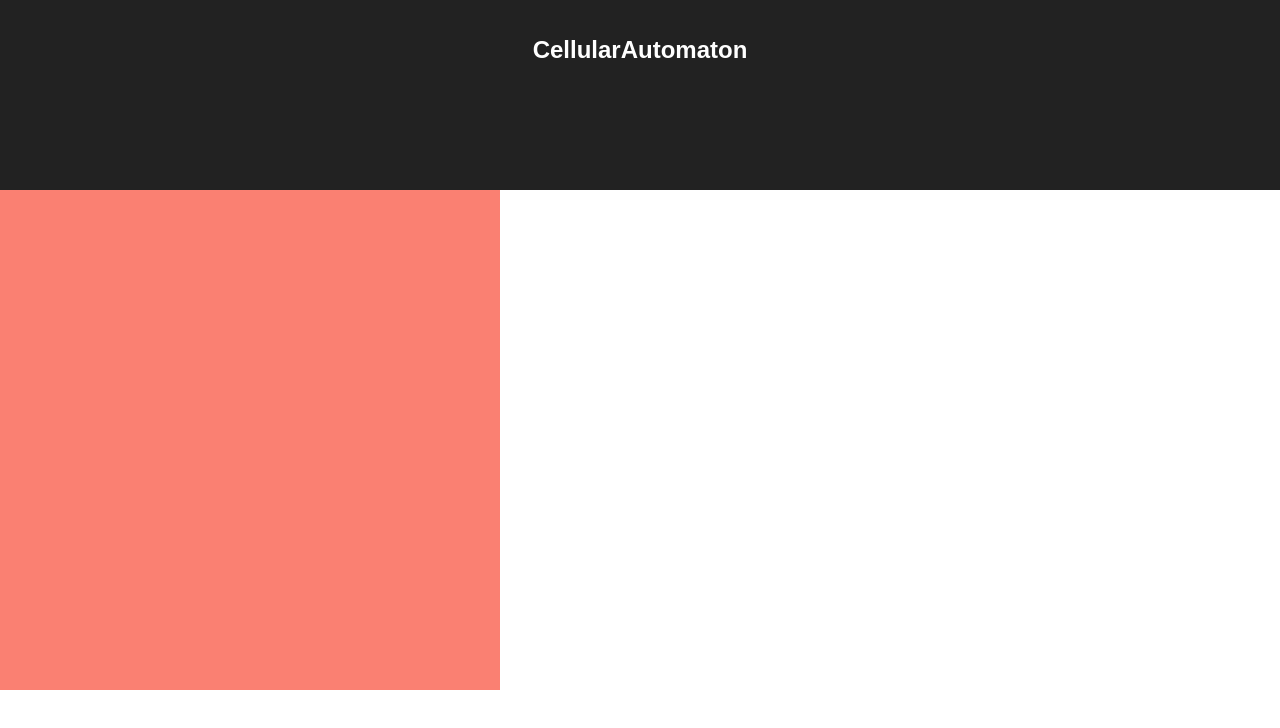
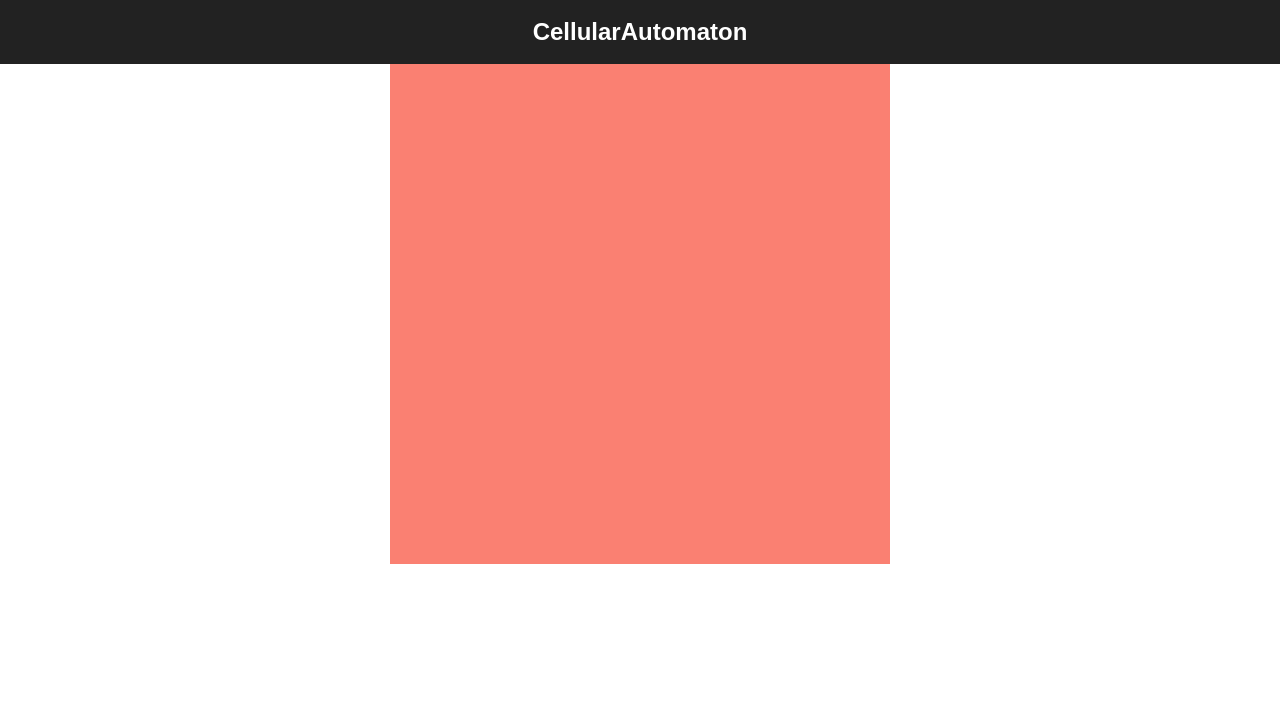
Before and after one commit to samRC/CellularAutomaton, a React (Create React App) app: page / in a window 1280 px wide. Shown: the top 728 px of the page. Built offline with nearby package versions, Linux system fonts and the light colour scheme.

Commit message:
centered board & reduced board size

```diff
--- a/src/App.css
+++ b/src/App.css
@@ -4,9 +4,8 @@
 
 
 .App-header {
+  padding:2px;
   background-color: #222;
-  height: 150px;
-  padding: 20px;
   color: white;
 }
 
--- a/src/components/board.js
+++ b/src/components/board.js
@@ -20,12 +20,14 @@ export default class Board extends Component{
   }
   render(){
     const style = {
+      float: 'none',
+      margin: '0 auto',
       display: 'flex',
       flexWrap: 'wrap',
       width: '500px',
       height: '500px',
     };
-    const squares = this.createBoard(50,50);
+    const squares = this.createBoard(10,10);
     return(
       <div style={style}>
       {squares}
```
